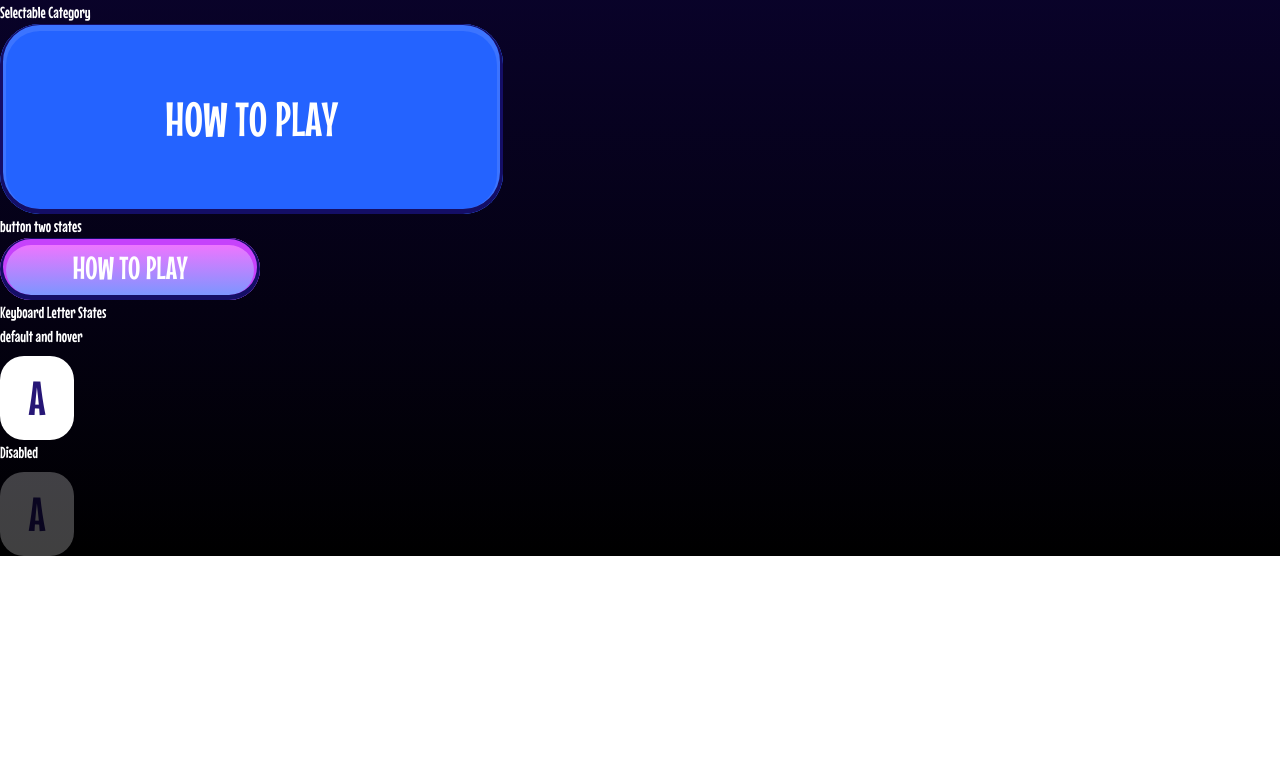
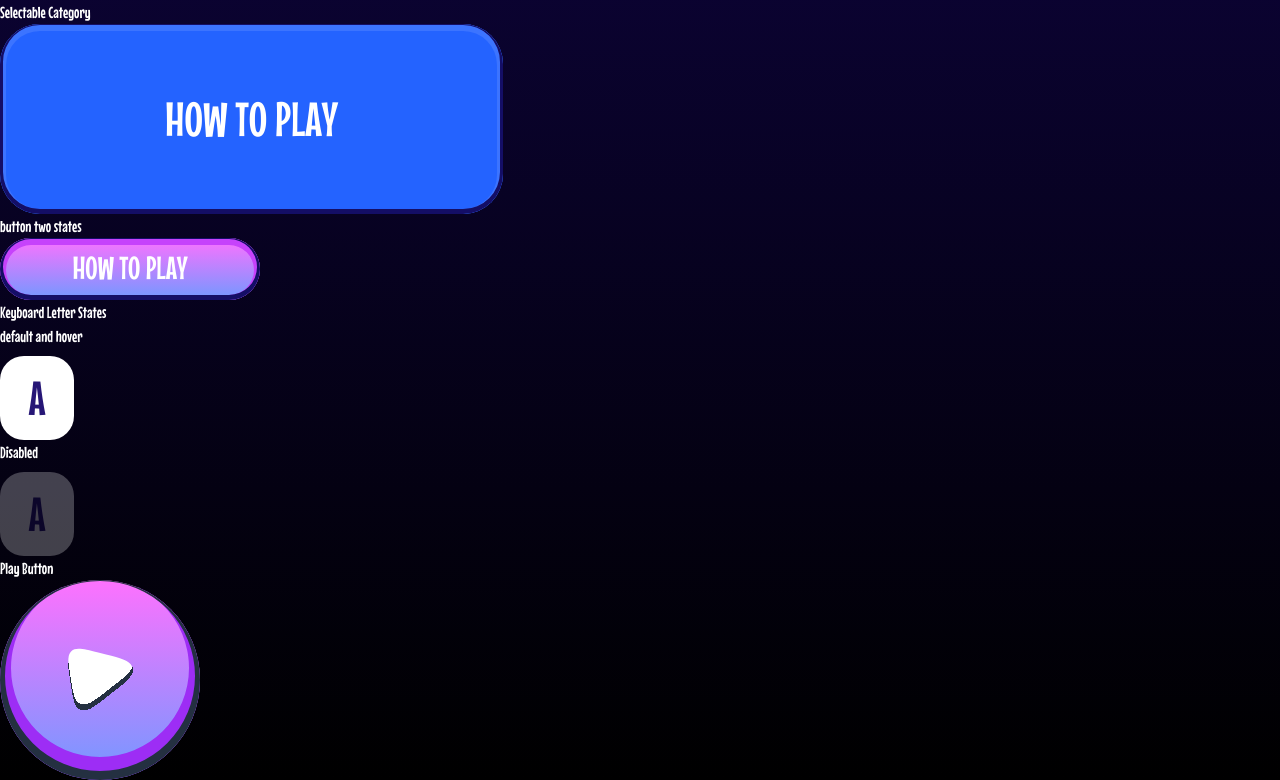
Before and after one commit to omarkarake/angularHangMan, an Angular app: page / in a window 1280 px wide. Shown: the part 614-1394 px from the top of the page. Before the commit the page ends 1170 px from the top, so only its background shows below. Built offline with nearby package versions, Linux system fonts and the light colour scheme.

Commit message:
feat: working on play buttons

```diff
--- a/src/app/app.component.html
+++ b/src/app/app.component.html
@@ -62,4 +62,14 @@
   >
     <p class="text-heading-m text-darkNavy">A</p>
   </div>
+  <p class="text-white">Play Button</p>
+  <div
+    class="w-[200px] h-[200px] rounded-full bg-pink-gradient shadow-inner-custom-play-btn2 cursor-pointer"
+  >
+  <div
+      class="w-[100%] h-[100%] hover:bg-white-opacity-20 shadow-inner-custom-play-btn1 rounded-full flex justify-center items-center"
+    >
+    <img class="w-[66.04px] h-[62.26px]" src="../assets/images/icon-play.svg">
+    </div>
+  </div>
 </div>
--- a/tailwind.config.js
+++ b/tailwind.config.js
@@ -30,6 +30,8 @@ module.exports = {
         'inner-custom-bottom-btn': 'inset 0 -2px 0 3px #140E66',
         'inner-custom-top-btn': 'inset 0 1px 0 6px #3C74FF',
         'inner-custom-top-btn2': 'inset 0 1px 0 6px #C642FB',
+        'inner-custom-play-btn1': 'inset 0 -4px 0 5px #243041',
+        'inner-custom-play-btn2': 'inset 0 -12px 0 11px #9D2DF5',
       },
     },
   },
```
